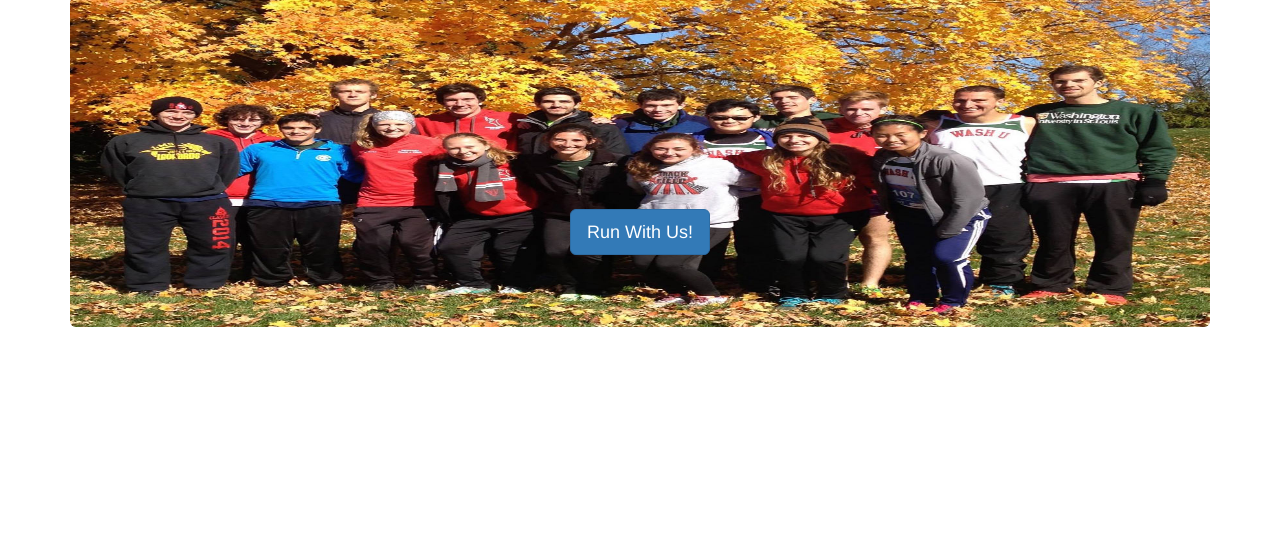
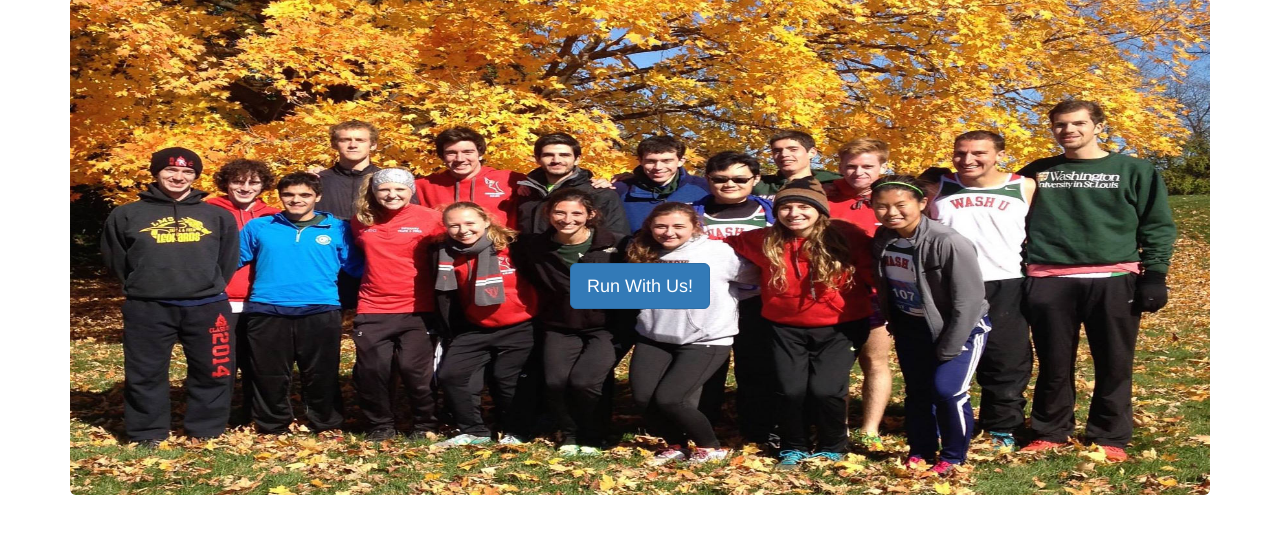
Before and after one commit to samanthads/WUSTLClubRunning, a plain HTML site: page contact.html in a window 1280 px wide. Shown: the part 199-732 px from the top of the page. Drawn offline with nearby package versions, Linux system fonts and the light colour scheme.

Commit message:
like really it's fixed

```diff
--- a/contact.html
+++ b/contact.html
@@ -63,8 +63,8 @@
 
 
        <div class ="container">
-        <div class="jumbotron backing">
-          <br><br><br><br><br><br><br>
+        <div class="jumbotron backing2">
+          <br><br><br><br>
             <p><!-- Button trigger modal -->
               <div class = "text-center">
               <button type="button" class="btn btn-primary btn-lg" data-toggle="modal" data-target="#myModal">
--- a/css/custom.css
+++ b/css/custom.css
@@ -15,6 +15,9 @@
 @media only screen and (min-width : 1200px) {
 	.backing{
 		padding: 5%;
+	}
+	.backing2{
+		padding: 15%;
 	}
 }
 
```
